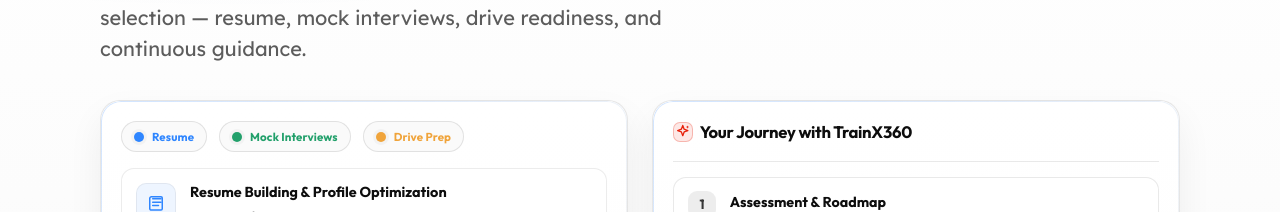
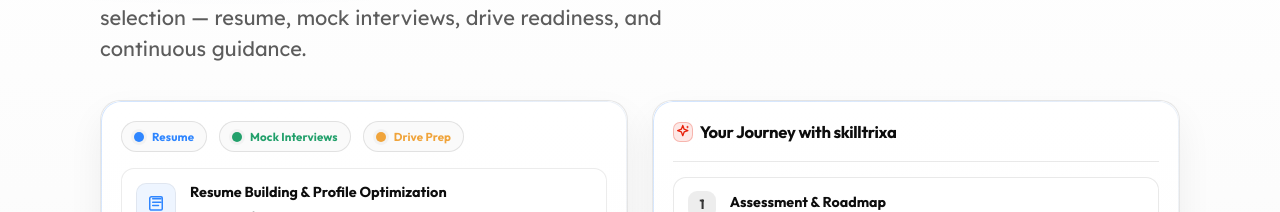
Before and after one commit to Vikashtechsolve/skilltrixa-new, a React (Vite) app: page / in a window 1280 px wide. Shown: the part 7132-7344 px from the top of the page. Built offline with nearby package versions, Linux system fonts and the light colour scheme.

Commit message:
change the name

```diff
--- a/src/components/PlacementAssistanceSection.jsx
+++ b/src/components/PlacementAssistanceSection.jsx
@@ -204,11 +204,11 @@
                   <span className="pa-journey-title-ic" aria-hidden>
                     <SparkIcon />
                   </span>
-                  Your Journey with TrainX360
+                  Your Journey with skilltrixa
                 </h3>
               </div>
 
-              <ol className="pa-steps" aria-label="TrainX360 journey steps">
+              <ol className="pa-steps" aria-label="skilltrixa journey steps">
                 <li className="pa-step">
                   <span className="pa-step-badge">1</span>
                   <div className="pa-step-body">
```
